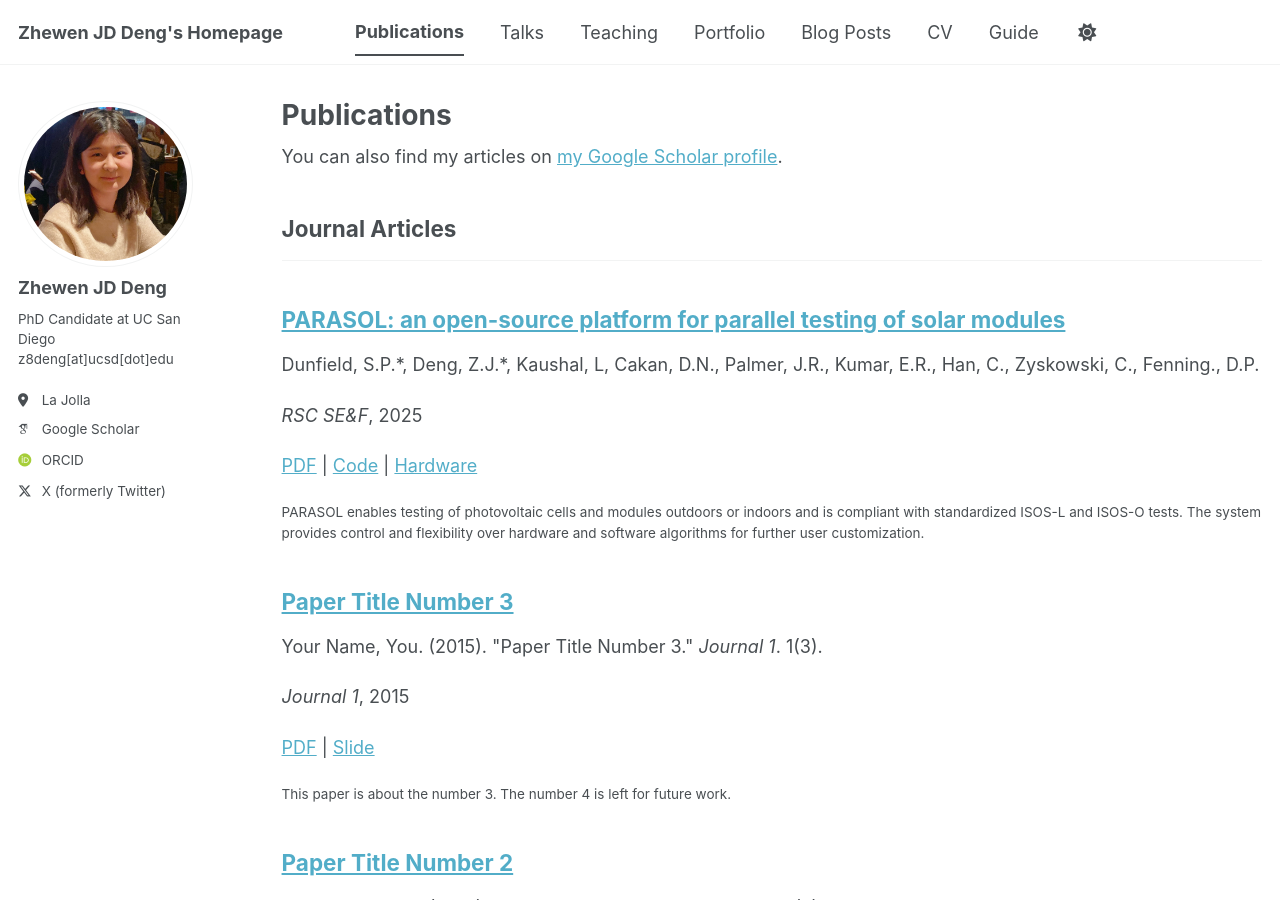
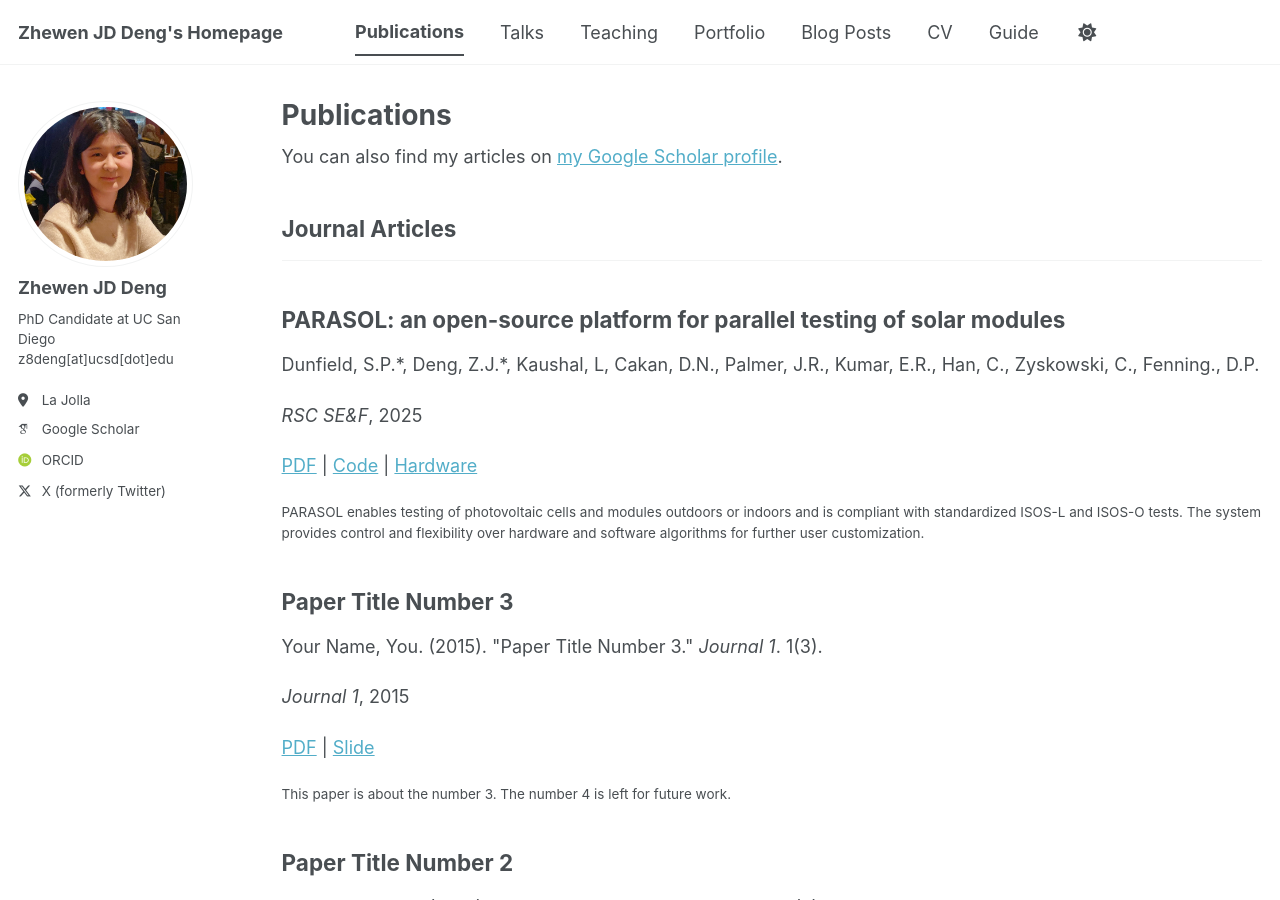
Before and after one commit to zhewenjddeng-personal/zhewenjddeng-personal.github.io, a Jekyll site: the page built from _pages/publications.html, in a window 1280 px wide and 900 px high. Built offline with Jekyll 4.4.1, drawn with Linux system fonts in a browser that asks for light colours; some web fonts are replaced; a script bundle is joined from its source files by our own code; library files that are not in the unit come from our copies.

Commit message:
Update archive-single.html

```diff
--- a/_includes/archive-single.html
+++ b/_includes/archive-single.html
@@ -23,9 +23,8 @@
 
     <!-- Title -->
     <h2 class="archive__item-title" itemprop="headline">
-      {% if post.link %}
-        <a href="{{ post.link }}">{{ title }}</a>
-        <a href="{{ base_path }}{{ post.url }}" rel="permalink"><i class="fa fa-link" aria-hidden="true" title="permalink"></i><span class="sr-only">Permalink</span></a>
+      {% if post.collection == 'publications' %}
+        {{ title }}
       {% else %}
         <a href="{{ base_path }}{{ post.url }}" rel="permalink">{{ title }}</a>
       {% endif %}
```
